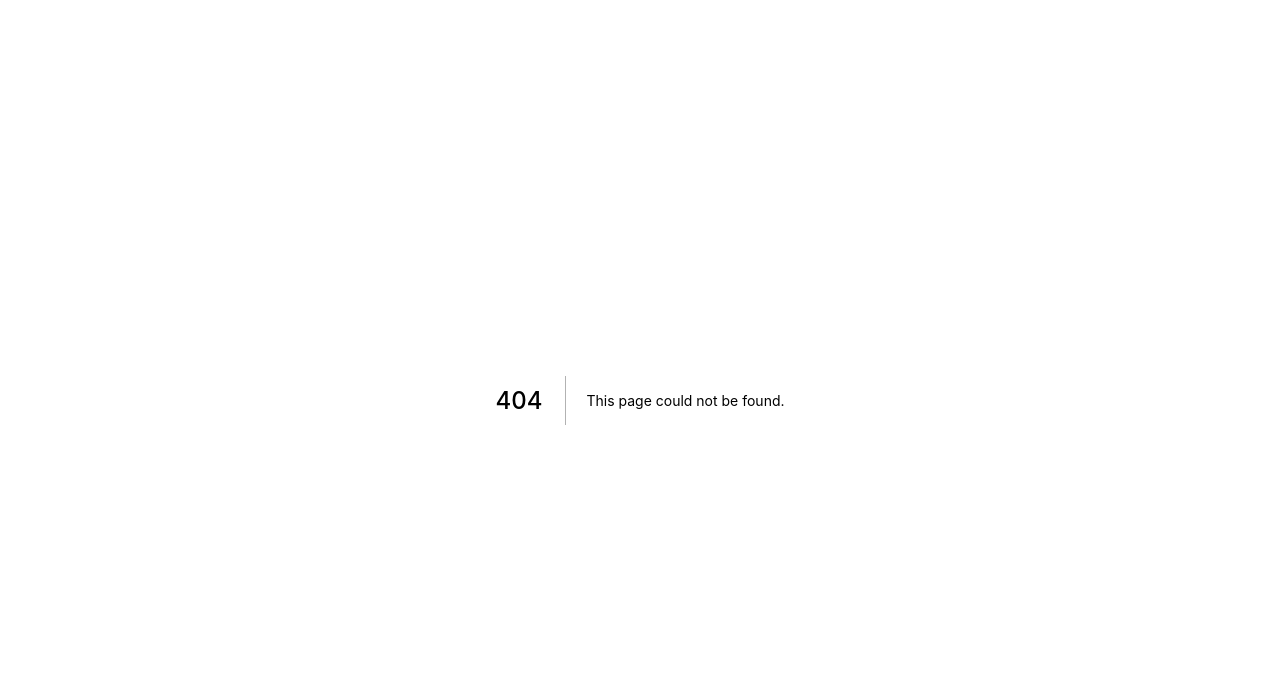
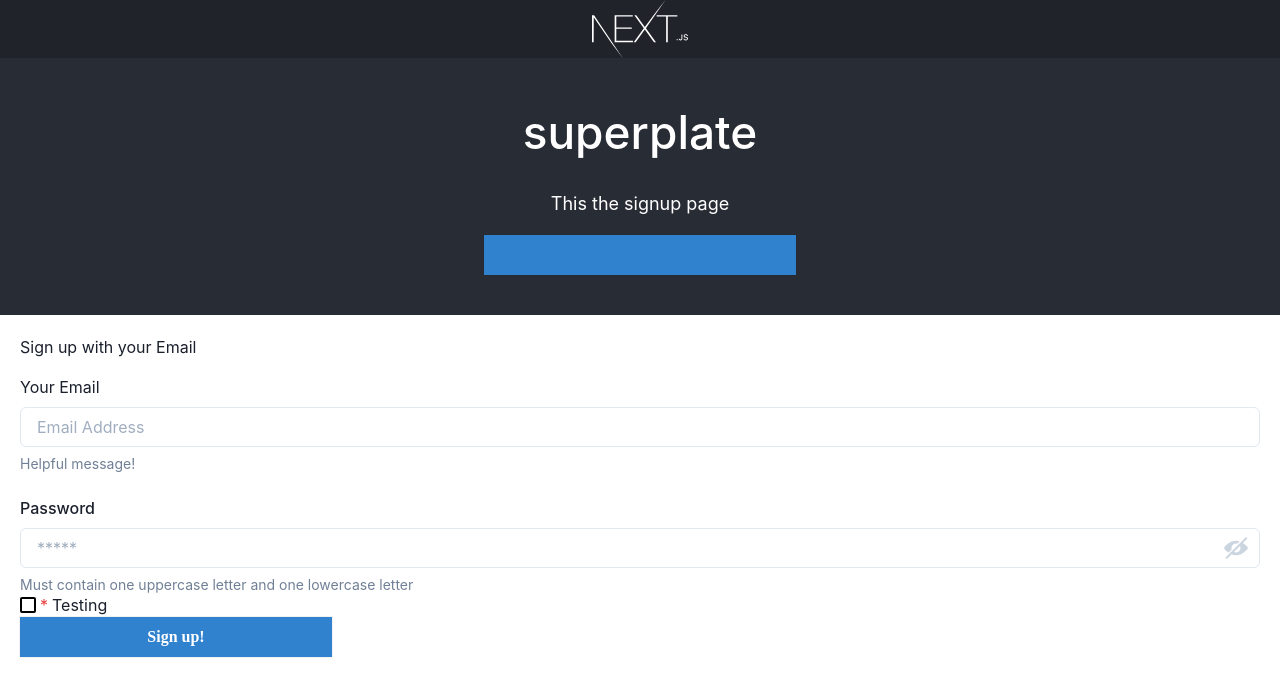
Before and after one commit to uwblueprint/headsupguys, a Next.js app: page /signup-test in a window 1280 px wide. Before the commit this address had no page. Shown: the top 696 px of the page. Built offline with nearby package versions, Linux system fonts and the light colour scheme.

Commit message:
Fixing components for PR

```diff
--- a/package.json
+++ b/package.json
@@ -13,6 +13,7 @@
         "test": "jest -c test/jest.config.js"
     },
     "dependencies": {
+        "@chakra-ui/core": "^0.8.0",
         "@chakra-ui/icons": "^1.0.13",
         "@chakra-ui/react": "^1.1.4",
         "@emotion/react": "^11.1.4",
@@ -32,6 +33,7 @@
         "react-dom": "17.0.2",
         "react-hook-form": "^7.8.1",
         "swr": "^0.4.0",
+        "validator": "^13.6.0",
         "yarn": "^1.22.10"
     },
     "devDependencies": {
--- a/pages/index.tsx
+++ b/pages/index.tsx
@@ -1,7 +1,7 @@
 import React from "react";
 import { Spacer, Flex } from "@chakra-ui/react";
 
-import { Header, Main, Cards, Footer, MyButton } from "@components";
+import { Header, Main, Cards, Footer, AuthButton } from "@components";
 
 const Home: React.FC = () => {
     return (
@@ -9,7 +9,7 @@ const Home: React.FC = () => {
             <Header />
             <Main title="login page" />
             <Cards />
-            <MyButton text="Hello there!" />
+            <AuthButton text="Hello there!" />
             <Spacer />
             <Footer />
         </Flex>
--- a/pages/login.tsx
+++ b/pages/login.tsx
@@ -1,7 +1,7 @@
 import React from "react";
 import { Spacer, Flex } from "@chakra-ui/react";
 
-import { Header, Main, Cards, Footer, MyButton } from "@components";
+import { Header, Main, Cards, Footer, AuthButton } from "@components";
 
 const LoginPage: React.FC = () => {
     return (
@@ -13,7 +13,7 @@ const LoginPage: React.FC = () => {
                     </h2>
                     <p className="mt-2 text-center text-md text-gray-600">
                         {"Don't have an account? "}
-                        <MyButton text="signup" />
+                        <AuthButton text="signup" />
                     </p>
                 </div>
                 <div className="mt-8 bg-white py-8 px-4 shadow sm:rounded-lg sm:px-10">
--- /dev/null
+++ b/pages/signup-test.tsx
@@ -0,0 +1,96 @@
+import React, { useState, useEffect } from "react";
+import { Spacer, Flex, Box } from "@chakra-ui/react";
+
+import { Header, Main, Footer, TextInput, PasswordInput, AuthButton, CheckboxComp } from "@components";
+
+const Home: React.FC = () => {
+    const [email, setEmail] = useState("");
+    const [password, setPassword] = useState("");
+    const [emailInvalid, setEmailInvalid] = useState(false);
+    const [passwordInvalid, setPasswordInvalid] = useState(false);
+
+    useEffect(() => {
+        console.log("email", email);
+        if (email == "invalid") {
+            setEmailInvalid(true);
+        } else {
+            setEmailInvalid(false);
+        }
+    }, [email]);
+
+    useEffect(() => {
+        console.log("password", password);
+        if (password == "1234") {
+            setPasswordInvalid(true);
+        } else {
+            setPasswordInvalid(false);
+        }
+    }, [password]);
+
+    return (
+        <Flex direction="column" minH="100vh">
+            <Header />
+            <Main title="This the signup page" />
+            <Box className="login-form" m={5}>
+                <p>Sign up with your Email</p>
+                <TextInput
+                    name="email"
+                    label="Your Email"
+                    placeholder="Email Address"
+                    helperText="Helpful message!"
+                    // errorMessage="WRONG!
+                    isInvalid={emailInvalid}
+                    isRequired
+                    onChange={(event) => setEmail(event.currentTarget.value)}
+                />
+                <PasswordInput
+                    placeholder="*****"
+                    name="password"
+                    label="Password"
+                    errorMessage="Password can't be 1234"
+                    helperText="Must contain one uppercase letter and one lowercase letter"
+                    isInvalid={passwordInvalid}
+                    onChange={(event) => setPassword(event.currentTarget.value)}
+                />
+                <CheckboxComp text="Testing" required={true} isDisabled={false} onChange={() => console.log("HELLO")} />
+                <AuthButton text="Sign up!" />
+            </Box>
+            <Spacer />
+            <Footer />
+        </Flex>
+    );
+};
+
+export default Home;
+
+// Adil's signup page:
+// import React from "react";
+// import { Spacer, Flex } from "@chakra-ui/react";
+
+// import { Header, Main, Cards, Footer, AuthButton, SignUpForm } from "@components";
+
+// const SignUpPage: React.FC = () => {
+//     return (
+//         <div className="min-h-screen flex bg-gray-200">
+//             <div className="mt-8 sm:mx-auto sm:w-full sm:max-w-md">
+//                 <div className="text-center mt-24">
+//                     <h2 className="mt-6 text-center text-3xl leading-9 font-   extrabold text-gray-900">
+//                         Sign up
+//                     </h2>
+//                     <p className="mt-2 text-center text-md text-gray-600">
+//                         already have an account?{" "}
+//                         <AuthButton>
+//                             <a href="/login" className="text-blue-500">
+//                                 Log in
+//                             </a>
+//                         </AuthButton>
+//                     </p>
+//                 </div>
+//                 <div className="mt-8 bg-white py-8 px-4 shadow sm:rounded-lg sm:px-10">
+//                     <SignUpForm />
+//                 </div>
+//             </div>
+//         </div>
+//     );
+// };
+// export default SignUpPage;
--- a/src/components/button/index.tsx
+++ b/src/components/button/index.tsx
@@ -2,11 +2,14 @@ import React, { FunctionComponent } from "react";
 import { Button, ButtonGroup } from "@chakra-ui/react";
 import { ButtonProps } from "@chakra-ui/react";
 
-interface Props {
+interface AuthButtonProps extends ButtonProps {
     text?: string;
 }
 
-export const MyButton: FunctionComponent<Props> = (props: Props) => {
+export const AuthButton: FunctionComponent<AuthButtonProps> = ({
+    text,
+    ...rest
+}) => {
     return (
         <div>
             <Button
@@ -26,8 +29,9 @@ export const MyButton: FunctionComponent<Props> = (props: Props) => {
                 borderRadius="0px"
                 fontFamily="Geogrotesque"
                 boxShadow="xs"
+                {...rest}
             >
-                {props.text}
+                {text}
             </Button>
         </div>
     );
--- a/src/components/index.ts
+++ b/src/components/index.ts
@@ -1,7 +1,7 @@
 export { Header } from "./header";
 export { Logo } from "./logo";
 export { Main } from "./main";
-export { MyButton } from "./button";
+export { AuthButton } from "./button";
 export { Cards } from "./cards";
 export { Footer } from "./footer";
 export { TextInput } from "./textInput";
--- a/src/components/main/index.tsx
+++ b/src/components/main/index.tsx
@@ -1,7 +1,7 @@
 import React, { FunctionComponent } from "react";
 import { Box, useTheme } from "@chakra-ui/react";
 
-import { MyButton } from "@components";
+import { AuthButton } from "@components";
 
 interface Props {
     title?: string;
@@ -15,11 +15,11 @@ export const Main: FunctionComponent<Props> = (props: Props) => {
             <p style={{ fontSize: theme.fontSizes["lg"] }}>
                 {props.title || `The frontend boilerplate with superpowers!`}
             </p>
-            <MyButton>
+            <AuthButton>
                 <a href="https://pankod.github.io/superplate/" target="_blank">
                     Docs
                 </a>
-            </MyButton>
+            </AuthButton>
         </Box>
     );
 };
--- a/src/components/passwordInput/index.tsx
+++ b/src/components/passwordInput/index.tsx
@@ -17,7 +17,7 @@ export interface PasswordInputProps extends InputProps {
     placeholder?: string;
     errorMessage?: string;
     helperText?: string;
-    isInvalid: boolean;
+    isInvalid?: boolean;
 }
 
 export const PasswordInput: React.FC<PasswordInputProps> = ({
--- a/src/components/textInput/index.tsx
+++ b/src/components/textInput/index.tsx
@@ -15,7 +15,7 @@ export interface TextInputProps extends InputProps {
     placeholder?: string;
     errorMessage?: string;
     helperText?: string;
-    isInvalid: boolean;
+    isInvalid?: boolean;
 }
 
 export const TextInput: React.FC<TextInputProps> = ({
@@ -28,8 +28,11 @@ export const TextInput: React.FC<TextInputProps> = ({
     ...rest
 }) => {
     return (
-        <FormControl id={name} isInvalid={isInvalid}>
-            <FormLabel color={isInvalid ? "red.500" : "blackAlpha"}>
+        <FormControl id={name} isInvalid={isInvalid} mb={5}>
+            <FormLabel
+                fontWeight={400}
+                color={isInvalid ? "red.500" : "blackAlpha"}
+            >
                 {label}
             </FormLabel>
             <Input
@@ -40,7 +43,7 @@ export const TextInput: React.FC<TextInputProps> = ({
             />
             {errorMessage && (
                 <FormErrorMessage>
-                    <WarningIcon mr={1} /> {errorMessage}
+                    <WarningIcon mr={2} /> {errorMessage}
                 </FormErrorMessage>
             )}
             {helperText && !isInvalid && (
```
Also changed, not shown: 1 other file (tests, documents, lock files or other folders).
